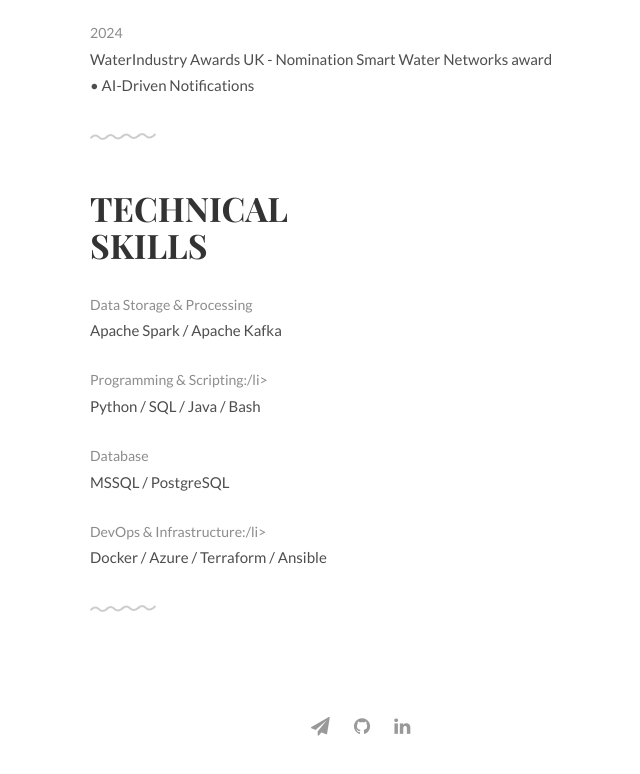
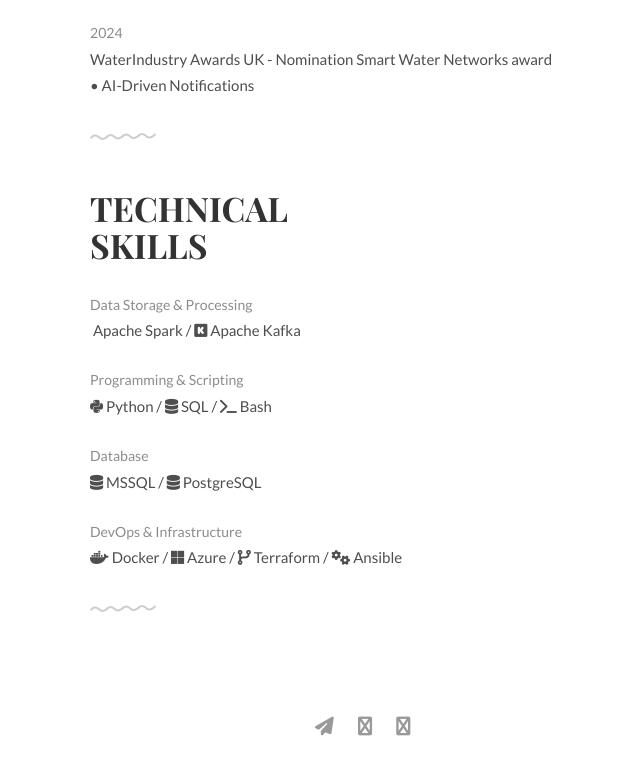
Before and after one commit to luyandamncube/luyandamncube.github.io, a plain HTML site: page index.html in a window 1280 px wide. Shown: the part 1762-2536 px from the top of the page, without its empty margins (239-879 px from the left). Drawn offline with Linux system fonts and the light colour scheme.

Commit message:
Change website

```diff
--- a/index.html
+++ b/index.html
@@ -13,6 +13,8 @@
     <link rel="shortcut icon" href="img/favicon-32x32.png" />
 	<link href='https://fonts.googleapis.com/css?family=Playfair+Display+SC:700' rel='stylesheet' type='text/css'>
 	<link href='https://fonts.googleapis.com/css?family=Lato:400,700' rel='stylesheet' type='text/css'>
+	<link rel="stylesheet" href="https://cdnjs.cloudflare.com/ajax/libs/font-awesome/6.4.2/css/all.min.css">
+
 	<style>
 		.intro h1:before {
 			/* Edit this with your name or anything else */
@@ -80,7 +82,7 @@
 			</ul>
 			<ul class="work-list">
 				<li>Apr 2021 - Sep 2021 · 6 mos</li>
-				<li><a href="#">Wego</a></li>
+				<li><a href="#">YeboFresh</a></li>
 				<li>Software Developer</li>
 				<p>
 					Worked as part of the Engineering team to build features in a fast-paced
@@ -134,32 +136,30 @@
         <h1>Technical<br>Skills</h1>
 
         <ul class="skill-list list-flat">
-				<li>Data Storage &amp; Processing</li>
-				<li>Apache Spark / Apache Kafka </li>
+            <li>Data Storage & Processing</li>
+            <li><i class="fa-brands fa-apache"></i> Apache Spark / <i class="fa-brands fa-kickstarter"></i> Apache Kafka</li>
         </ul>
 
+        <ul class="skill-list list-flat">
+            <li>Programming & Scripting</li>
+            <li>
+				<i class="fa-brands fa-python"></i> Python /
+				<i class="fa-solid fa-database"></i> SQL /
+				<i class="fa-solid fa-terminal"></i> Bash</li>
+        </ul>
 
         <ul class="skill-list list-flat">
-				<li>Programming &amp; Scripting:/li>
-				<li>Python / SQL / Java / Bash </li>
+            <li> Database</li>
+            <li><i class="fa-solid fa-database"></i> MSSQL / <i class="fa-solid fa-database"></i> PostgreSQL</li>
         </ul>
 
-
         <ul class="skill-list list-flat">
-				<li>Database</li>
-				<li>MSSQL / PostgreSQL </li>
+            <li> DevOps & Infrastructure</li>
+            <li><i class="fa-brands fa-docker"></i> Docker / <i class="fa-brands fa-microsoft"></i> Azure / <i class="fa-solid fa-code-branch"></i> Terraform / <i class="fa-solid fa-gears"></i> Ansible</li>
         </ul>
-
-
-			<ul class="skill-list list-flat">
-				<li>DevOps &amp; Infrastructure:/li>
-				<li>Docker / Azure / Terraform / Ansible</li>
-			</ul>
-
-
-
     </div>
 </div>
+
 
 	<!-- Quote -->
 	<!-- <div class="quote">
```
Lines whose indentation alone changed are shown as unchanged.
